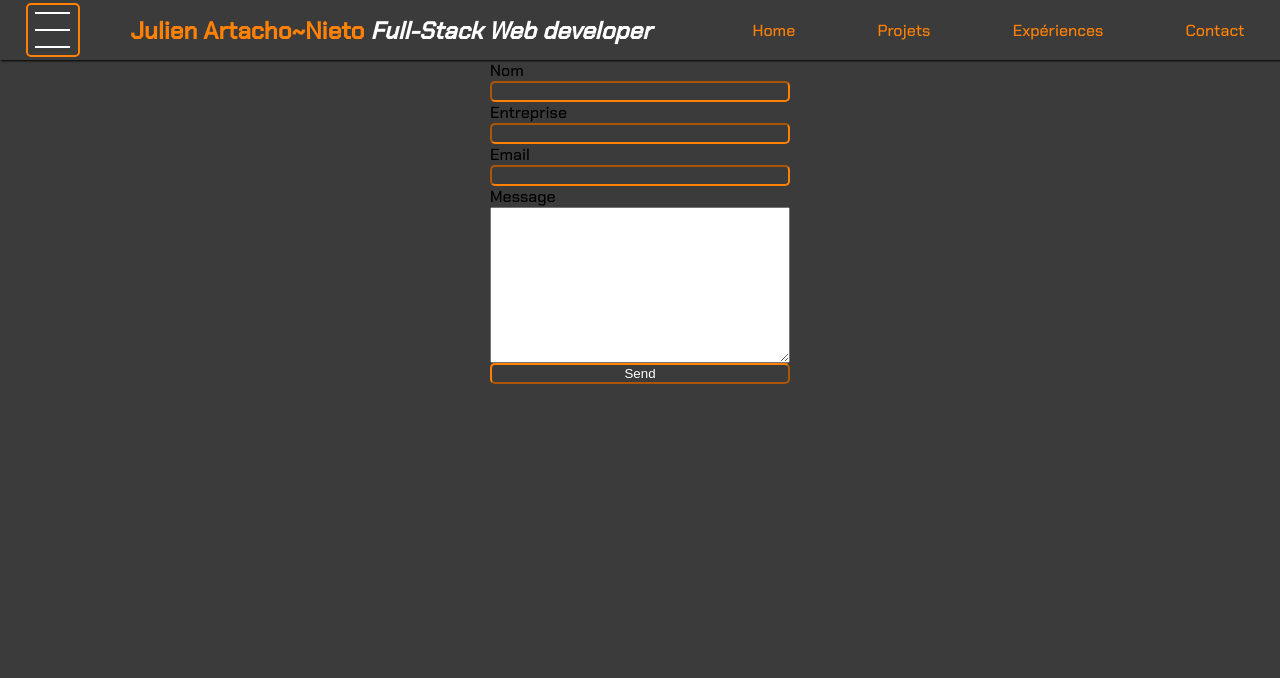
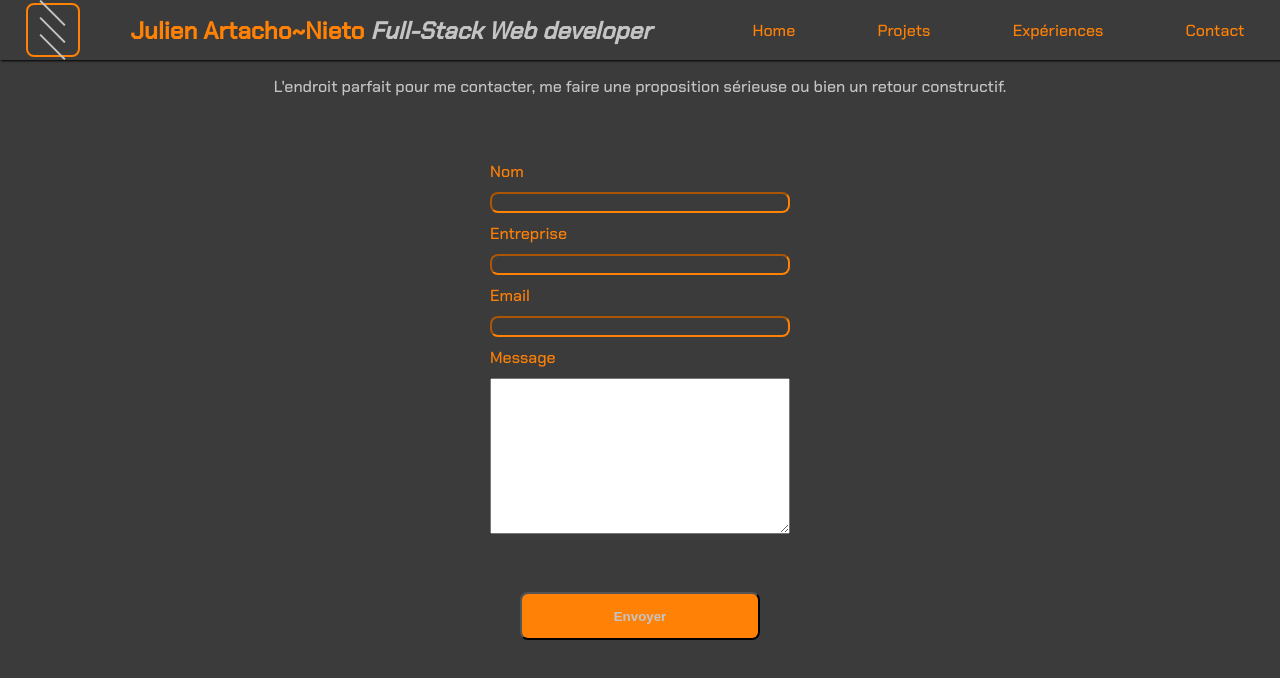
Before and after one commit to Julien-ArtachoNieto/portfolio, a React (Create React App) app: page /contact in a window 1280 px wide. Shown: the top 678 px of the page. Built offline with nearby package versions, Linux system fonts and the light colour scheme; no server answers.

Commit message:
Ajout section projets,contact,insertion des données dans un Json ...

```diff
--- a/src/components/Carousel.js
+++ b/src/components/Carousel.js
@@ -9,7 +9,9 @@ const Carousel =({listImg})=>{
   const innerCarousel = document.querySelector('.carousel-img')
 
   const changeImg=(sens)=>{
-
+    if(idImage==images.length-1){
+      setIdImage(0)
+    }
     if(sens==='left' && idImage > 0){
       setIdImage(idImage-1)
     }else if(sens==='right'&& idImage < images.length-1){
--- a/src/components/Contact.js
+++ b/src/components/Contact.js
@@ -1,11 +1,23 @@
-import React, { useRef } from 'react';
+import React, {useRef, useState} from 'react';
 import emailjs from '@emailjs/browser';
+import "./styles/modal.css"
 import './styles/contact.css'
 const Contact =()=>{
   const form = useRef();
   const publickey=process.env.REACT_APP_EMAILJS_KEY
   const templateid=process.env.REACT_APP_TEMPLATE_ID
   const serviceid=process.env.REACT_APP_SERVICE_ID
+  const [toggle,setToggle]=useState(false)
+  const modalToggle =()=>{
+    const modalWindow=document.querySelector(".modal-bg")
+    if(toggle){
+      modalWindow.style.display="none"
+      setToggle(false)
+    }else{
+      modalWindow.style.display="block"
+      setToggle(true)
+    }
+  }
   const sendEmail = (e) => {
     e.preventDefault();
     emailjs.sendForm(serviceid,templateid, form.current, publickey)
@@ -14,9 +26,12 @@ const Contact =()=>{
       }, (error) => {
         console.log(error.text);
       });
+    modalToggle()
   };
 
   return (
+    <div className="contact-container">
+      <p className="contact-speech">L'endroit parfait pour me contacter, me faire une proposition sérieuse ou bien un retour constructif. </p>
       <form className="contact-form-container" ref={form} onSubmit={sendEmail}>
         <label>Nom</label>
         <input type="text" name="user_name" />
@@ -26,8 +41,15 @@ const Contact =()=>{
         <input type="email" name="user_email" />
         <label>Message</label>
         <textarea className="contact-msg" name="message" />
-      <input type="submit" value="Send" />
+        <button className="contact-form-submit-btn" type="submit" >Envoyer</button>
       </form>
+      <div className="modal-bg">
+        <div className="modal-inner">
+          <p>Message bien envoyé merci !</p>
+          <button className='modal-inner-ok-btn' onClick={()=>{modalToggle()}}>OK</button>
+        </div>
+      </div>
+    </div>
   );
 };
 
--- a/src/components/Home.js
+++ b/src/components/Home.js
@@ -2,6 +2,7 @@ const Home =()=>{
   return(
     <div>
       <h2>Home</h2>
+      <p></p>
     </div>
   )
 }
--- a/src/components/ProjetList.js
+++ b/src/components/ProjetList.js
@@ -1,6 +1,7 @@
 import "./styles/projetList.css"
 import Carousel from "./Carousel";
-const ProjetList = ({nom_projet,description,stack,images}) =>{
+import githubLogo from "../assets/images/logos/GitHub-Logo-32px.png"
+const ProjetList = ({nom_projet,description,stack,images,github}) =>{
   return(
     <div className="projets-container">
         <h2 className="projets-titre">{nom_projet}</h2>
@@ -9,6 +10,7 @@ const ProjetList = ({nom_projet,description,stack,images}) =>{
           {stack.map((element)=><li className="projets-stack-list-item">{"#"+element}</li>)}
         </ul>
         <Carousel className="carousel" listImg={images} />
+      <a href={github}><img src={githubLogo} alt="github logo" /></a>
     </div>
   )
 }
--- a/src/components/Projets.js
+++ b/src/components/Projets.js
@@ -4,7 +4,7 @@ const Projets =() =>{
   return(
     <div>
       <section className="content-bloc">
-          {datas.projets.map((projet)=><ProjetsList nom_projet={projet.nom_projet} description={projet.description} stack={projet.stack} images={projet.images}/>)}
+          {datas.projets.map((projet)=><ProjetsList nom_projet={projet.nom_projet} description={projet.description} stack={projet.stack} images={projet.images} github={projet.github}/>)}
       </section>
     </div>
   )
--- a/src/components/styles/carousel.css
+++ b/src/components/styles/carousel.css
@@ -20,5 +20,4 @@
 .carousel-btn > img {
     height:auto;
     width:50px;
-
 }
--- a/src/components/styles/contact.css
+++ b/src/components/styles/contact.css
@@ -1,10 +1,21 @@
 .contact-form-container{
     display: flex;
+    gap:10px;
     flex-direction: column;
     justify-content: center;
-    margin:0 auto 0 auto;
+    margin:5% auto 0 auto;
     width:300px;
+    color:var(--font-color-primary-dark-theme);
 }
 .contact-msg{
     height:150px;
 }
+.contact-form-submit-btn{
+    margin:48px auto 0 auto;
+}
+.modal-inner-ok-btn{
+    margin: auto;
+}
+.contact-speech{
+  text-align: center;
+}
--- /dev/null
+++ b/src/components/styles/modal.css
@@ -0,0 +1,24 @@
+.modal-bg{
+    display: none;
+    position:absolute;
+    background-color: #FF8106;
+    width:100%;
+    height:100vh;
+    top:0;
+    left:0;
+    z-index: 50;
+
+
+
+}
+.modal-inner{
+    background-color: var(--bg-color-dark-theme);
+    text-align: center;
+    color:var(--font-color-secondary-dark-theme);
+    margin:15% 20% 15% 20%;
+    border-radius: var(--global-border-radius);
+    width: auto;
+    height:50%;
+    z-index:51;
+
+}
--- a/src/components/styles/navbarBtn.css
+++ b/src/components/styles/navbarBtn.css
@@ -12,3 +12,19 @@
     margin: 0 15% 0 15%;
     border: 1px solid var(--font-color-secondary-dark-theme);
 }
+.navbar-btn-line{
+   animation-name: btn-line-anim;
+    animation-duration: 1s;
+    animation-fill-mode: forwards;
+}
+@keyframes btn-line-anim {
+    0%{
+
+
+    }
+    100%{
+        transform: rotate(45deg);
+        object-fit: cover;
+    }
+
+}
--- a/src/components/styles/projetList.css
+++ b/src/components/styles/projetList.css
@@ -2,7 +2,7 @@
     display: flex;
     flex-direction: column;
     align-items: center;
-    padding: 0 20px 0 20px;
+
     border: solid 1px var(--font-color-primary-dark-theme);
     border-radius: var(--global-border-radius);
     margin: 2% 0 2% 0;
@@ -10,10 +10,18 @@
 
 }
 .projets-titre{
-    color:var(--font-color-primary-dark-theme)
+    color:var(--font-color-primary-dark-theme);
+    border:solid 1px var(--font-color-primary-dark-theme);
+    border-radius: var(--global-border-radius);
+    background: linear-gradient(30deg,var(--font-color-primary-dark-theme) );
+    text-align: center;
+    height:auto;
+    width:100%;
+    margin:0;
 }
 .projets-description{
     color: var(--font-color-secondary-dark-theme);
+    padding: 0 20px 0 20px;
 }
 .projets-stack-list{
     display: flex;
--- a/src/datas/projets.json
+++ b/src/datas/projets.json
@@ -16,7 +16,8 @@
       "GitHub",
       "MySql"
     ],
-    "images": ["https://media.robertsspaceindustries.com/qtcdcfwccgze0/store_slideshow_large.jpg","https://robertsspaceindustries.com/media/s5gd47650nhd0r/store_slideshow_large/Hull_A_1_v002_compflat.jpg","https://robertsspaceindustries.com/media/0o5l4bzm2mgncr/store_slideshow_large/Hull_A_Blueprint.jpg"]
+    "images": ["https://media.robertsspaceindustries.com/qtcdcfwccgze0/store_slideshow_large.jpg","https://robertsspaceindustries.com/media/s5gd47650nhd0r/store_slideshow_large/Hull_A_1_v002_compflat.jpg","https://robertsspaceindustries.com/media/0o5l4bzm2mgncr/store_slideshow_large/Hull_A_Blueprint.jpg"],
+    "github": "https://github.com/WildCodeSchool/11-21-nobugnovember-G1-Front"
   },
   {
   "entreprise": "WildCodeSchool",
@@ -25,7 +26,8 @@
   "date_fin": "",
   "description": "Réalisation d'un site fictif pour l'école Poudlard pour permettre aux futurs élèves et professeurs de découvrir l'école et son campus.",
   "stack": ["HTML", "JavaScript","CSS","Git","GitHub"],
-    "images": ["https://media.robertsspaceindustries.com/qtcdcfwccgze0/store_slideshow_large.jpg","https://robertsspaceindustries.com/media/s5gd47650nhd0r/store_slideshow_large/Hull_A_1_v002_compflat.jpg","https://robertsspaceindustries.com/media/0o5l4bzm2mgncr/store_slideshow_large/Hull_A_Blueprint.jpg"]
+    "images": ["https://media.robertsspaceindustries.com/qtcdcfwccgze0/store_slideshow_large.jpg","https://robertsspaceindustries.com/media/s5gd47650nhd0r/store_slideshow_large/Hull_A_1_v002_compflat.jpg","https://robertsspaceindustries.com/media/0o5l4bzm2mgncr/store_slideshow_large/Hull_A_Blueprint.jpg"],
+    "github": "https://github.com/Mickaseg/projet1_poudlard"
   },
     {
     "entreprise": "WildCodeSchool",
@@ -34,6 +36,7 @@
     "date_fin": "",
     "description":"Site de VOD qui permet de choisir une selection de films en fonction de l'état émotionnel de l'utilisateur.",
     "stack": ["ReactJs","JavaScript", "HTML", "CSS", "NodeJs", "Git","GitHub","API"],
-      "images": ["https://media.robertsspaceindustries.com/qtcdcfwccgze0/store_slideshow_large.jpg","https://robertsspaceindustries.com/media/s5gd47650nhd0r/store_slideshow_large/Hull_A_1_v002_compflat.jpg","https://robertsspaceindustries.com/media/0o5l4bzm2mgncr/store_slideshow_large/Hull_A_Blueprint.jpg"]
+      "images": ["https://media.robertsspaceindustries.com/qtcdcfwccgze0/store_slideshow_large.jpg","https://robertsspaceindustries.com/media/s5gd47650nhd0r/store_slideshow_large/Hull_A_1_v002_compflat.jpg","https://robertsspaceindustries.com/media/0o5l4bzm2mgncr/store_slideshow_large/Hull_A_Blueprint.jpg"],
+      "github": ""
     }
 ]}
--- a/src/index.css
+++ b/src/index.css
@@ -1,9 +1,10 @@
 :root{
   --bg-color-dark-theme:#3B3B3B;
   --font-color-primary-dark-theme:#FF8106;
-  --font-color-secondary-dark-theme: white;
+  --font-color-primary-dark-theme-alternate:#3b2525;
+  --font-color-secondary-dark-theme: #C4C4C4;
   --font-global:'Chakra Petch', sans-serif;
-  --global-border-radius: 5px;
+  --global-border-radius: 8px;
 }
 
 body{ list-style:none;
@@ -29,3 +30,14 @@ input{
   border-radius: var(--global-border-radius);
   color:var(--font-color-secondary-dark-theme)
 }
+button{
+  background-color: #FF8106;
+  font-weight: bold;
+  color:var(--font-color-secondary-dark-theme);
+  height:48px;
+  width:80%;
+  border-radius: var(--global-border-radius);
+}
+p{
+  color:var(--font-color-secondary-dark-theme)
+}
```
Also changed, not shown: src/assets/images/logos/GitHub-Logo-32px.png (added). Lines whose indentation alone changed are shown as unchanged.
